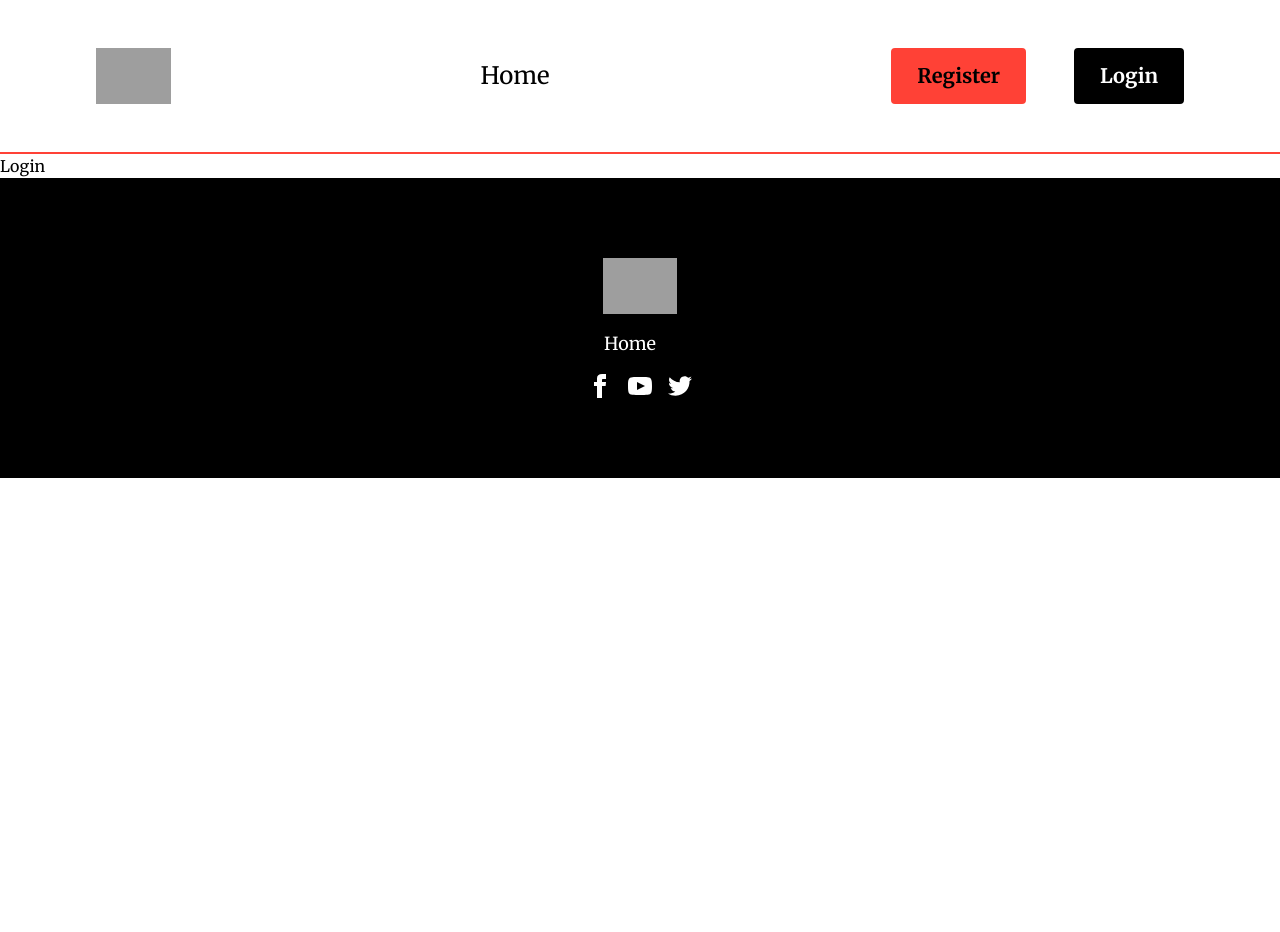
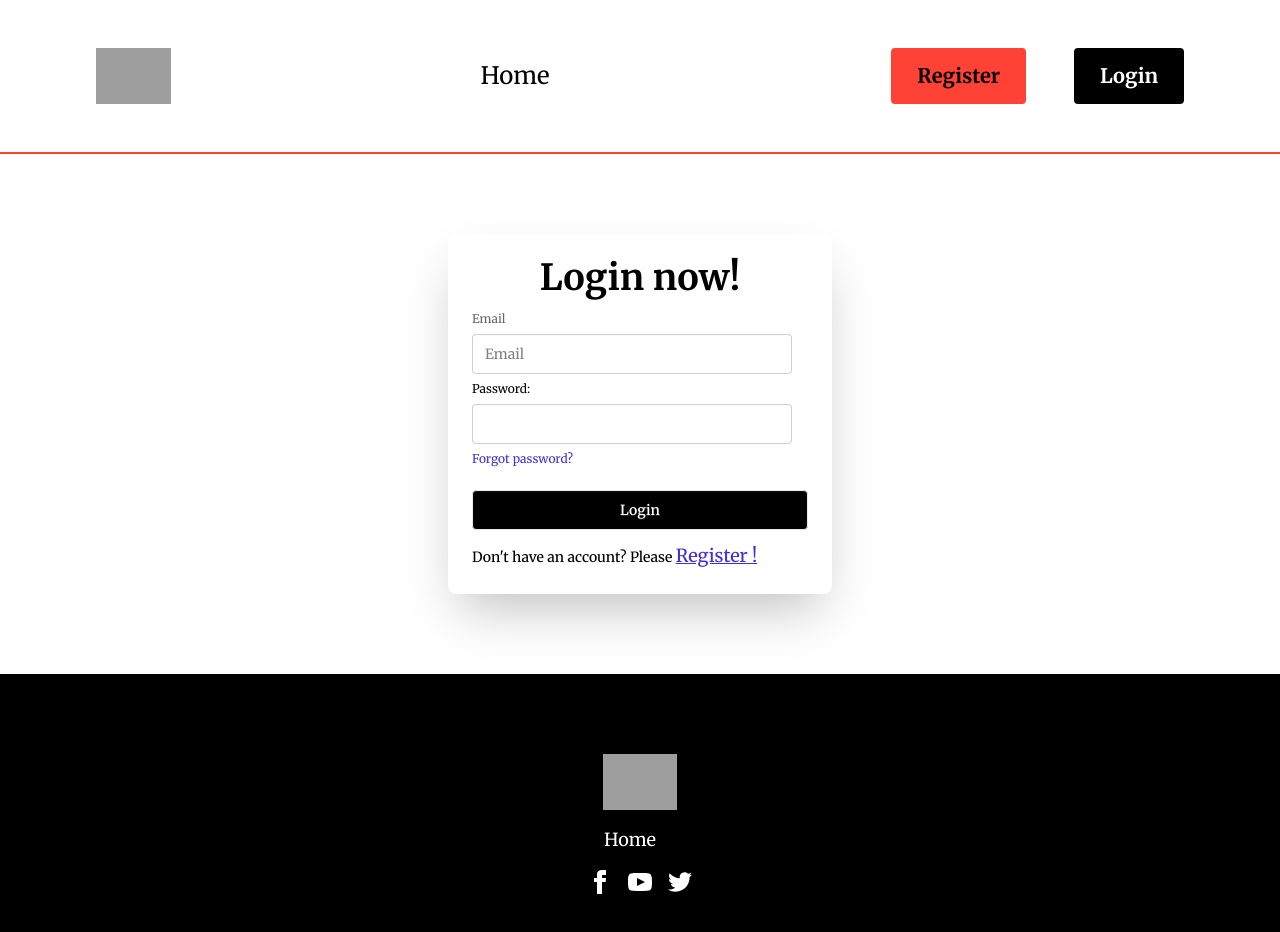
Before and after one commit to Maslany1/BloodConnect-Client, a React (Vite) app: page /login in a window 1280 px wide. Shown: the top 932 px of the page. Before the commit the page ends 800 px from the top, so only its background shows below. Built offline with nearby package versions, Linux system fonts and the light colour scheme; no server answers; grey boxes are pictures that could not be loaded; a web font is replaced by a local one.

Commit message:
login Page completed !

```diff
--- a/src/pages/Authentication/Login.jsx
+++ b/src/pages/Authentication/Login.jsx
@@ -1,9 +1,109 @@
-import React from 'react';
+import React, { use, useState } from 'react';
+import { Link, useLocation, useNavigate } from 'react-router';
+import { useForm } from 'react-hook-form';
+import Swal from 'sweetalert2';
+
+import { AuthContext } from '../../provider/AuthProvider';
 
 const Login = () => {
+
+    const { signIn } = use(AuthContext);
+    const { register, handleSubmit, formState: { errors } } = useForm();
+    const [firebaseError, setFirebaseError] = useState("");
+    const navigate = useNavigate();
+    const location = useLocation();
+
+
+    const onSubmit = data => {
+        signIn(data.email, data.password)
+            .then(() => {
+
+                Swal.fire({
+                    icon: "success",
+                    title: "Logged In Successfully !",
+                    showConfirmButton: true,
+                })
+                    .then((result) => {
+                        if (result.isConfirmed) {
+                            navigate(`${location.state ? location.state : '/'}`);
+                        }
+                    });
+            })
+            .catch((error) => {
+
+                Swal.fire({
+                    icon: "error",
+                    title: error.message,
+                    showConfirmButton: false,
+                    timer: 1500
+                });
+
+                setFirebaseError(error.message);
+            })
+    }
+
+
     return (
-        <div>
-            Login
+        <div className='max-w-[1600px] mx-auto py-20 flex justify-center items-center'>
+            <div className="card w-full max-w-sm shrink-0 shadow-2xl">
+                <div className="card-body">
+                    <h1 className="text-4xl font-bold text-center">Login now!</h1>
+
+                    <form onSubmit={handleSubmit(onSubmit)} className="fieldset">
+
+                        {/* email  */}
+                        <label className="label">Email</label>
+                        <input
+                            type="email"
+                            {...register('email', {
+                                required: 'Email is required !', pattern: {
+                                    value: /^[^\s@]+@[^\s@]+\.[^\s@]+$/,
+                                    message: 'Please provide a CORRECT email address !',
+                                },
+                            })}
+                            className="input" placeholder="Email" />
+
+                        {errors.email && <p className="text-red-500 text-sm mt-1">{errors.email.message}</p>}
+
+                        {/* password  */}
+                        <label>Password:</label>
+                        <input
+                            type="password"
+                            {...register('password', {
+                                required: 'Password is required',
+                                minLength: {
+                                    value: 6,
+                                    message: 'Password must be at least 6 characters',
+                                },
+                                pattern: {
+                                    value: /^(?=.*[a-z])(?=.*[A-Z]).+$/,
+                                    message: 'Must include at least one uppercase and one lowercase letter',
+                                },
+                            })}
+                            className="input"
+                        />
+                        {errors.password && (
+                            <p className="text-red-500 text-sm">{errors.password.message}</p>
+                        )}
+
+                        <div>
+                            <Link className="link link-hover text-indigo-700" to="/login">Forgot password?</Link>
+                        </div>
+
+                        {
+                            firebaseError && <p className='text-red-500'>{firebaseError}</p>
+                        }
+
+                        <button type='submit' className="btn bg-black text-white mt-4">Login</button>
+                    </form>
+
+                    <p className='font-medium'>Don't have an account? Please {" "}
+                        <Link to='/register' className='text-indigo-700 underline text-lg'>
+                            Register !
+                        </Link>
+                    </p>
+                </div>
+            </div>
         </div>
     );
 };
--- a/src/pages/Authentication/Register.jsx
+++ b/src/pages/Authentication/Register.jsx
@@ -41,7 +41,7 @@ const Register = () => {
     // Watch selected district_id
     const selectedDistrictName = watch('district');
 
-    const selectedDistrict = uniqueDistrict.find((w) => w.name === selectedDistrictName);
+    const selectedDistrict = uniqueDistrict.find((w) => w.name===selectedDistrictName);
     const selectedDistrictId = selectedDistrict?.id;
 
     // Filter upazilas based on selected district_id
@@ -51,7 +51,7 @@ const Register = () => {
 
     const handleImageUpload = async (e) => {
         const image = e.target.files[0];
-        console.log(image)
+        // console.log(image)
 
         const formData = new FormData();
         formData.append('image', image);
@@ -64,11 +64,9 @@ const Register = () => {
 
     }
 
-    // console.log(profilePic);
-
     const onSubmit = data => {
 
-        console.log(data);
+        // console.log(data);
 
         createUser(data.email, data.password)
             .then(async (result) => {
@@ -90,7 +88,7 @@ const Register = () => {
                 }
 
                 const userRes = await axiosInstance.post('/allUsers', userInfo);
-                console.log(userRes.data);
+                // console.log(userRes.data);
 
                 // update user profile in firebase
                 const userProfile = {
@@ -99,8 +97,6 @@ const Register = () => {
                 }
                 updateUserProfile(userProfile)
                     .then(() => {
-                        // console.log('profile name pic updated');
-                        // navigate(from);
 
                         Swal.fire({
                             icon: "success",
@@ -142,36 +138,6 @@ const Register = () => {
             })
     }
 
-    //     createUser(userEmail, userPassword)
-    //         .then(result => {
-    //             const user = result.user;
-    //             updateUser({ displayName: userName, photoURL: userPhoto })
-    //                 .then(() => {
-    //                     setUser({ ...user, displayName: userName, photoURL: userPhoto });
-
-    //                     Swal.fire({
-    //                         icon: "success",
-    //                         title: "Registered Successfully !",
-    //                         showConfirmButton: true,
-    //                     })
-    //                         .then((result) => {
-    //                             if (result.isConfirmed) {
-    //                                 navigate('/');
-    //                             }
-    //                         });
-    //                 })
-    //                 .catch((error) => {
-    //                     toast.error(`ERROR - ${error.message} `);
-    //                     setFirebaseError(error.message);
-    //                     setUser(user);
-    //                 })
-    //         })
-    //         .catch((error) => {
-    //             toast.error(`ERROR - ${error.message} `);
-    //             const errorMessage = error.message;
-    //             setFirebaseError(errorMessage);
-    //         });
-    // }
 
     return (
         <div className='max-w-[1600px] mx-auto py-20 flex justify-center items-center'>
@@ -179,7 +145,6 @@ const Register = () => {
                 <div className="card-body">
                     <h1 className="text-4xl font-bold text-center">Register now!</h1>
 
-                    {/* onSubmit={handleRegister} */}
                     <form onSubmit={handleSubmit(onSubmit)} className="fieldset">
 
                         {/* name  */}
@@ -201,7 +166,7 @@ const Register = () => {
                         {/* email  */}
                         <label className="label">Email</label>
                         <input
-                            // type="email"
+                            type="email"
                             {...register('email', {
                                 required: 'Email is required !', pattern: {
                                     value: /^[^\s@]+@[^\s@]+\.[^\s@]+$/,
@@ -314,7 +279,7 @@ const Register = () => {
                         )}
 
                         {
-                            firebaseError && <p className='text-red-600'>{firebaseError}</p>
+                            firebaseError && <p className='text-red-500'>{firebaseError}</p>
                         }
 
                         <button type='submit' className="btn bg-black text-white mt-4">Register</button>
@@ -328,7 +293,6 @@ const Register = () => {
 
                 </div>
             </div>
-            {/* <ToastContainer autoClose={2000} /> */}
         </div>
     );
 };
```
